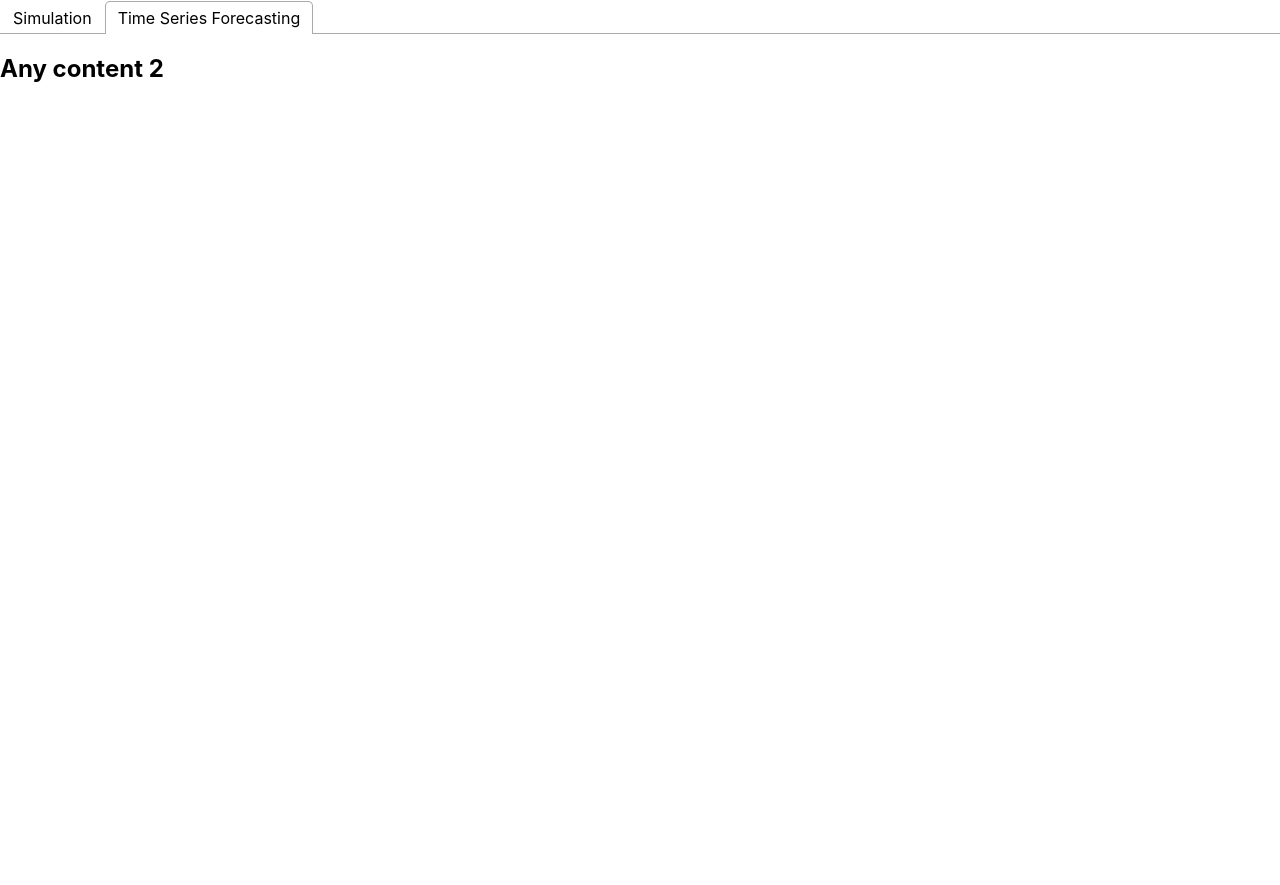
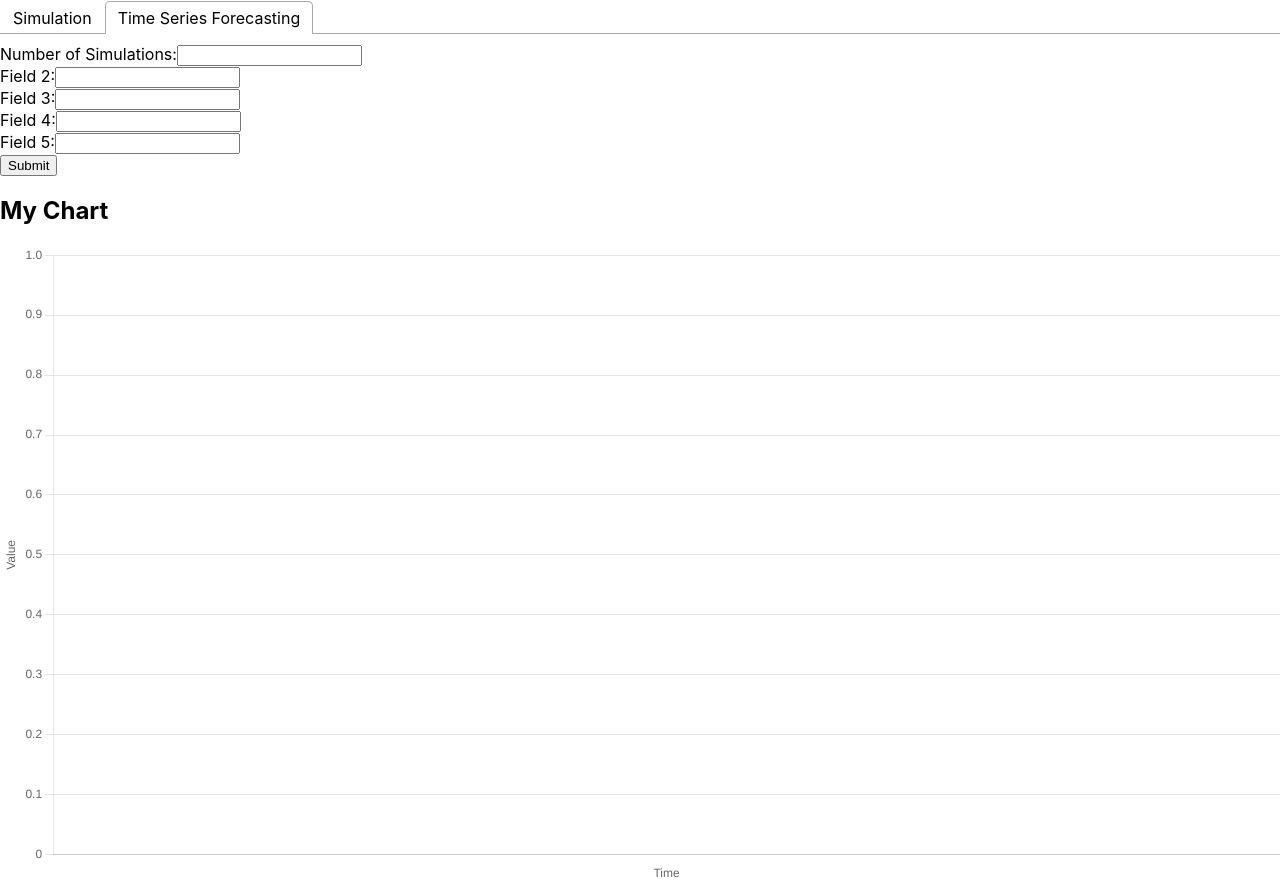
Before and after one commit to skodali4/FH03-Senior-Design-Project, a React (Create React App) app in the folder model-gui/: page / in a window 1280 px wide. Both pictures are taken after a click on the tab "Time Series Forecasting". Before the commit the page ends 800 px from the top, so only its background shows below. Built offline with nearby package versions, Linux system fonts and the light colour scheme.

Commit message:
added simulation tab and frontend code

```diff
--- a/model-gui/src/App.js
+++ b/model-gui/src/App.js
@@ -21,6 +21,41 @@ function App() {
     const [dai, setDai] = useState(false);
     const [output, setOutput] = useState([]);
     const [showChart, setShowChart] = useState(false);
+    const [formData, setFormData] = useState({
+      num_sims: '',
+      alpha: '',
+      beta: '',
+      num_ethereum: '',
+      num_stablecoin: ''
+    });
+
+    const numSims = 10;
+    const alpha = 0.5;
+    const beta = 0.7;
+    const numEthereum = 100;
+    const numStablecoin = 50;
+
+    const handleSubmit = () => {
+      // Submit form data to backend Flask application
+    console.log('hello before')
+    fetch(`http://localhost:5000/?num_sims=${numSims}&alpha=${alpha}&beta=${beta}&num_ethereum=${numEthereum}&num_stablecoin=${numStablecoin}`, {
+        method: 'GET'
+    })
+    .then(response => {
+      // Log the response for inspection
+      if (!response.ok) {
+        throw new Error('Network response was not ok');
+    }      return response.json();
+    })
+    .then(data => console.log(data))
+    .catch(error => console.error('Error:', error));
+    };
+
+    const handleChange = (e) => {
+      const { name, value } = e.target;
+      setFormData({ ...formData, [name]: value });
+    };
+
     const fetchData = async () => {
       let data = [];
       try {
@@ -101,6 +136,19 @@ function App() {
       }
     ] : []
   };
+
+  const chartData2 = {
+    labels: output.length > 0 ? output[0].timestamp.map(value => parseFloat(value)) : [],
+    datasets: output.length > 0 ? [
+      {
+        label: output[0].currency,
+        data: output[0].prices.map(value => parseFloat(value)),
+        borderColor: 'rgb(75, 192, 192)',
+        tension: 0.1
+      }
+    ] : []
+  };
+
     const options = {
       scales: {
         x: {
@@ -145,7 +193,7 @@ function App() {
               <button onClick={handleButtonClick}>Update</button>
             <div>
             </div>
-            {showChart && (
+            {(
             <div>
             <h2>My Chart</h2>
             <div className="chart-container" style={{ width: '1000px', height: '10000' }}></div>
@@ -155,7 +203,34 @@ function App() {
           </div>
         </TabPanel>
         <TabPanel>
-          <h2>Any content 2</h2>
+        <div>
+        <label>Number of Simulations:</label>
+        <input type="text" name="num_sims" value={formData.num_sims} onChange={handleChange} />
+      </div>
+      <div>
+        <label>Field 2:</label>
+        <input type="text" name="alpha" value={formData.alpha} onChange={handleChange} />
+      </div>
+      <div>
+        <label>Field 3:</label>
+        <input type="text" name="beta" value={formData.beta} onChange={handleChange} />
+      </div>
+      <div>
+        <label>Field 4:</label>
+        <input type="text" name="num_ethereum" value={formData.num_ethereum} onChange={handleChange} />
+      </div>
+      <div>
+        <label>Field 5:</label>
+        <input type="text" name="num_stablecoin" value={formData.num_stablecoin} onChange={handleChange} />
+      </div>
+      <button onClick={handleSubmit}>Submit</button>
+            {(
+            <div>
+            <h2>My Chart</h2>
+            <div className="chart-container" style={{ width: '1000px', height: '10000' }}></div>
+            <Line data={chartData2} options={options}/>
+          </div>
+          )}
         </TabPanel>
       </Tabs>
     </div>
```
